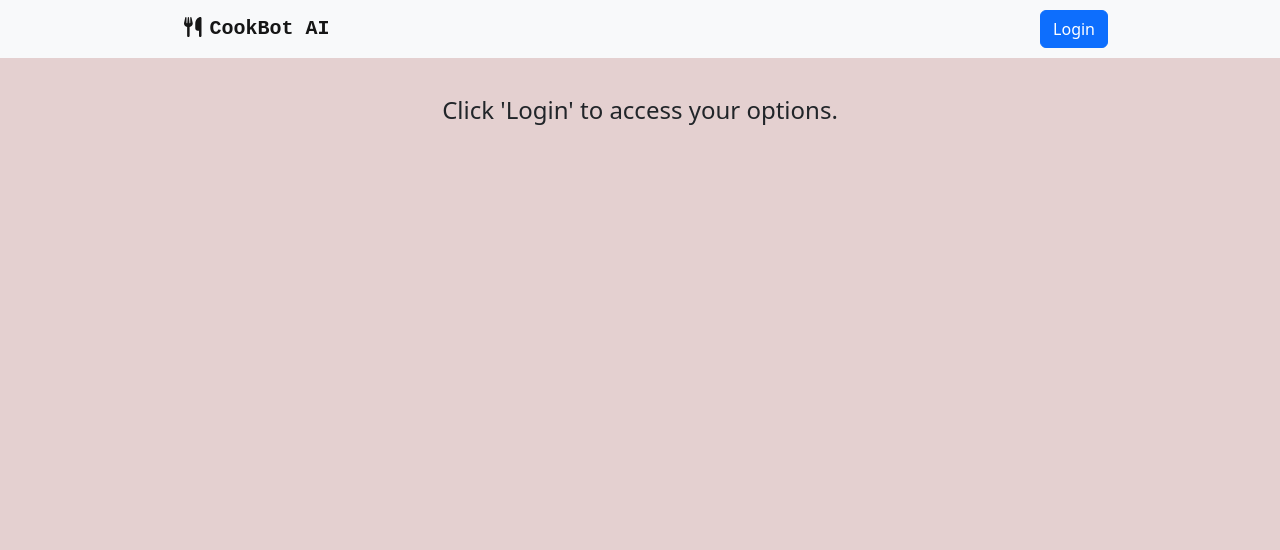
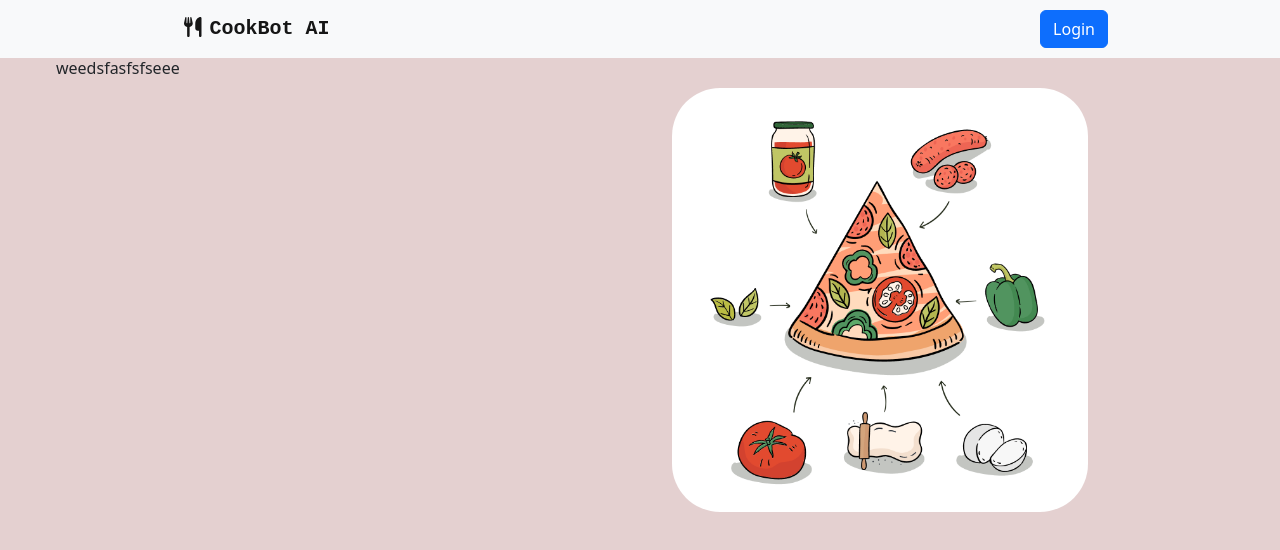
Before and after one commit to cleecoloma/cookbot-ai-app, a React (Vite) app: page / in a window 1280 px wide. Shown: the top 550 px of the page. Built offline with nearby package versions, Linux system fonts and the light colour scheme; no server answers; a web font is replaced by a local one.

Commit message:
added Hero component

```diff
--- a/src/App.jsx
+++ b/src/App.jsx
@@ -8,6 +8,7 @@ import Contact from './components/Contact';
 import Profile from './components/Profile';
 import LoginModal from './components/LoginModal';
 import DemoAccount from './components/DemoAccount';
+import Hero from './components/Hero';
 import axios from 'axios';
 import './styles/App.css';
 
@@ -102,7 +103,7 @@ function App(props) {
                     authRequest={authRequest}
                   />
                 ) : (
-                  <h4 id='login-text'>Click 'Login' to access your options.</h4>
+                  <Hero />
                 )
               }
             ></Route>
--- /dev/null
+++ b/src/components/Hero.jsx
@@ -0,0 +1,17 @@
+'use strict';
+
+import React from 'react';
+import '../styles/Hero.css';
+
+function Hero() {
+  return (
+    <div id='hero-container'>
+      <div id='hero-left'>weedsfasfsfseee</div>
+      <div id='hero-right'>
+        <img id='hero-image' src='../images/pizza.png'></img>
+      </div>
+    </div>
+  );
+}
+
+export default Hero;
--- /dev/null
+++ b/src/styles/Hero.css
@@ -0,0 +1,19 @@
+#hero-container {
+  padding: 3.5rem;
+  display: flex;
+}
+
+#hero-left {
+  width: 50%;
+}
+
+#hero-right {
+  width: 50%;
+  padding: 2rem;
+}
+
+#hero-image {
+  width: 80%;
+  object-fit: fill;
+  border-radius: 3rem;
+}
```
Also changed, not shown: public/images/pizza.png (added).
